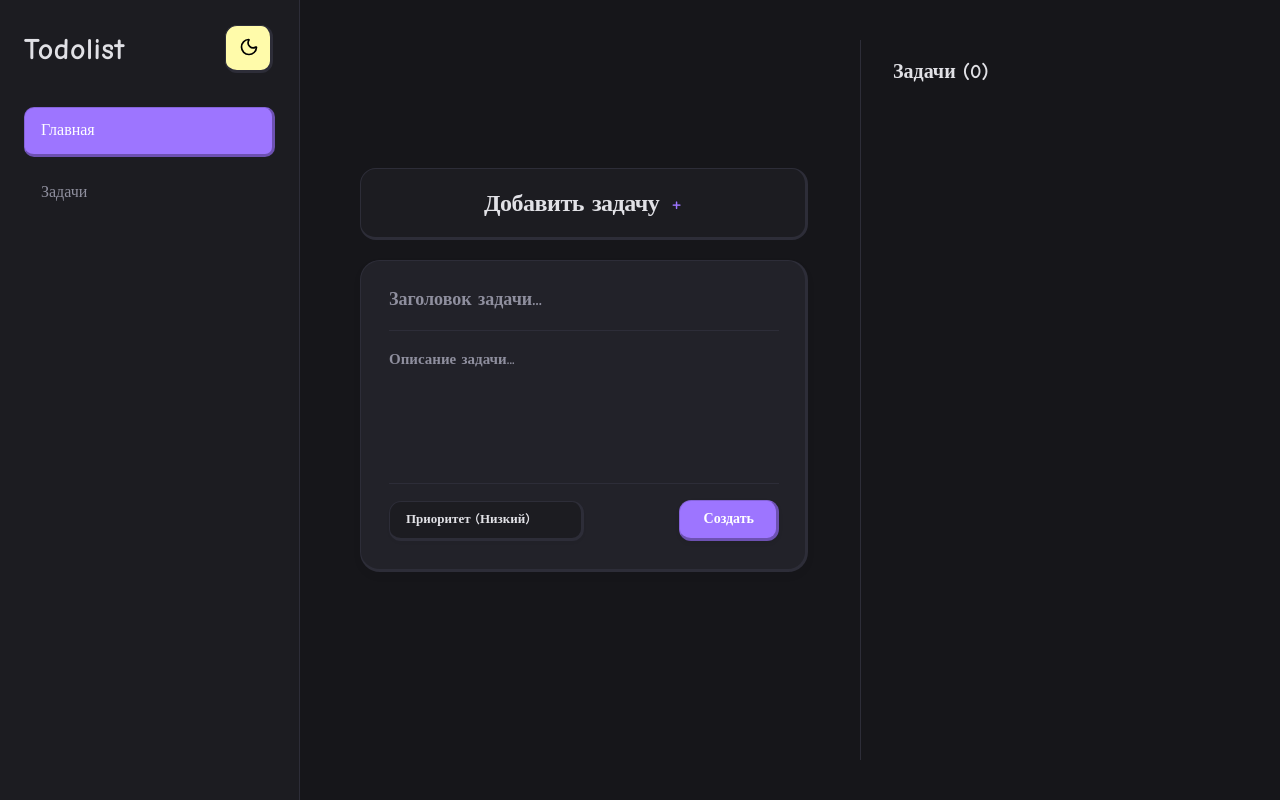
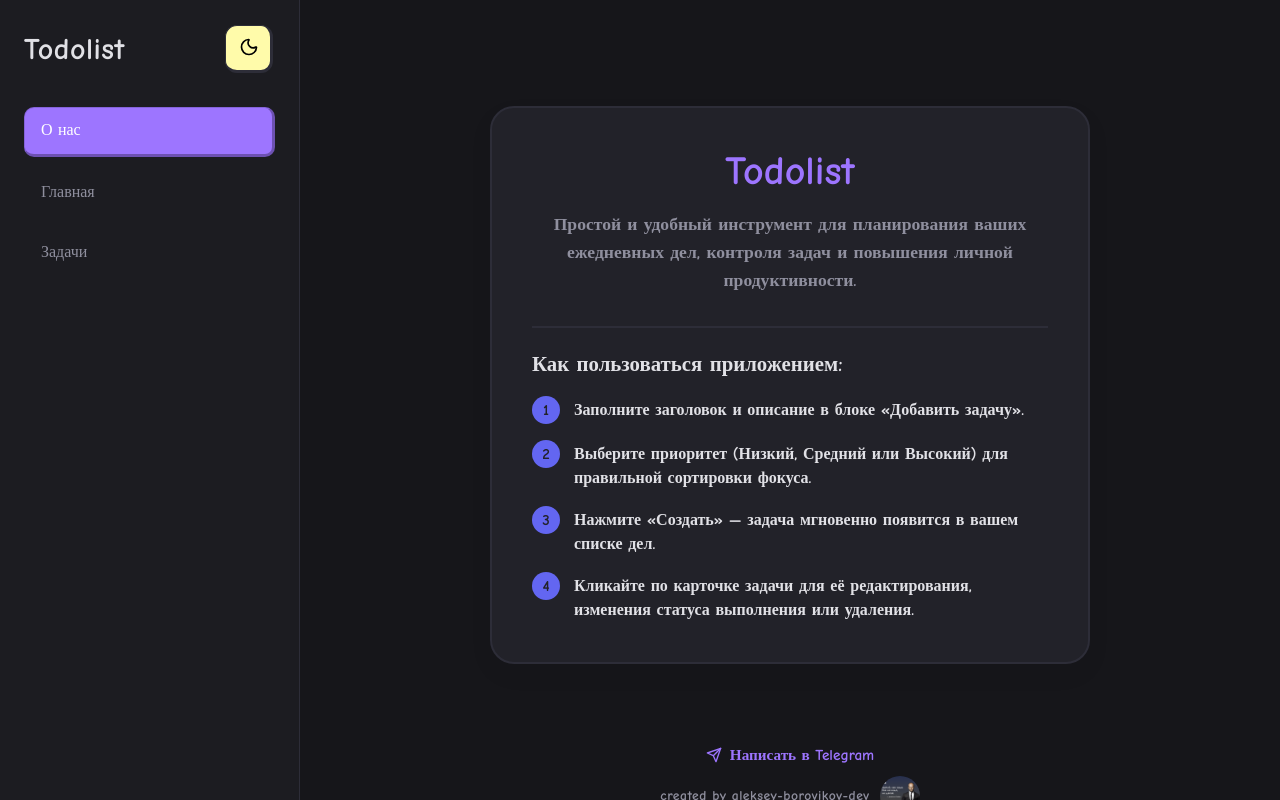
Before and after one commit to skammshik339/portfolio-project-todolist, a React (Vite) app: page / in a window 1280 px wide. Built offline with nearby package versions, Linux system fonts and the light colour scheme; a web font is replaced by a local one.

Commit message:
add WelcomePage

```diff
--- a/src/layouts/MainLayout/MainLayout.tsx
+++ b/src/layouts/MainLayout/MainLayout.tsx
@@ -34,6 +34,14 @@ export default function MainLayout() {
                 `${styles["nav-link"]} ${isActive ? styles["nav-link-active"] : ""}`
               }
             >
+             О нас
+            </NavLink>
+            <NavLink
+              to="/home"
+              className={({ isActive }) =>
+                `${styles["nav-link"]} ${isActive ? styles["nav-link-active"] : ""}`
+              }
+            >
               Главная
             </NavLink>
 
--- /dev/null
+++ b/src/pages/WelcomePage/WelcomePage.module.css
@@ -0,0 +1,155 @@
+.container {
+  min-height: 100vh;
+  display: flex;
+  flex-direction: column;
+  justify-content: space-between;
+  align-items: center;
+  padding: 24px;
+  background-color: var(--bg-main);
+  color: var(--text-main);
+  box-sizing: border-box;
+  transition: background-color 0.3s ease, color 0.3s ease;
+}
+
+.main-content {
+  max-width: 600px;
+  width: 100%;
+  margin: auto;
+  background-color: var(--bg-card);
+  border: 2px var(--border-color) solid;
+  border-radius: 24px;
+  padding: 40px;
+  box-shadow: 0 10px 25px rgba(0, 0, 0, 0.05);
+  box-sizing: border-box;
+  text-align: center;
+  transition: background-color 0.3s ease, border-color 0.3s ease;
+}
+
+.title {
+  font-size: 2.5rem;
+  margin-bottom: 16px;
+  color: var(--accent-primary);
+}
+
+.subtitle {
+  font-size: 1.1rem;
+  color: var(--text-muted);
+  line-height: 1.6;
+  margin-bottom: 32px;
+}
+
+.divider {
+  height: 2px;
+  background-color: var(--border-color);
+  margin: 24px 0;
+  transition: background-color 0.3s ease;
+}
+
+.steps-title {
+  font-size: 1.3rem;
+  margin-bottom: 20px;
+  color: var(--text-main);
+  text-align: left;
+}
+
+.steps-list {
+  display: flex;
+  flex-direction: column;
+  gap: 16px;
+  text-align: left;
+}
+
+.step-item {
+  display: flex;
+  align-items: flex-start;
+  gap: 14px;
+}
+
+.step-number {
+
+  background-color: var(--accent-secondary);
+  color: var(--bg-card);
+  min-width: 28px;
+  height: 28px;
+  border-radius: 50%;
+  display: flex;
+  align-items: center;
+  justify-content: center;
+  font-size: 0.95rem;
+  transition: background-color 0.3s ease, color 0.3s ease;
+}
+
+.step-text {
+  font-size: 1rem;
+  color: var(--text-main);
+  line-height: 1.5;
+  padding-top: 2px;
+}
+
+.footer {
+  width: 100%;
+  max-width: 600px;
+  text-align: center;
+  margin-top: 40px;
+  display: flex;
+  flex-direction: column;
+  align-items: center;
+  gap: 12px;
+}
+
+.tg-link {
+  display: inline-flex;
+  align-items: center;
+  gap: 8px;
+
+  color: var(--accent-primary);
+  text-decoration: none;
+  font-size: 0.95rem;
+  transition: color 0.2s ease;
+}
+
+.tg-link:hover {
+
+  color: var(--hover-color);
+}
+
+.copyright {
+  font-size: 0.85rem;
+  color: var(--text-muted);
+  letter-spacing: 0.5px;
+  display: flex;
+  align-items: center;
+}
+.logo{
+  width: 40px;
+  margin-left: 10px;
+  border-radius: 50%;
+}
+
+@media (max-width: 480px) {
+  .container {
+    padding: 16px;
+  }
+
+  .main-content {
+    padding: 24px 16px;
+    border-radius: 16px;
+  }
+
+  .title {
+    font-size: 1.8rem;
+  }
+
+  .subtitle {
+    font-size: 1rem;
+    margin-bottom: 24px;
+  }
+
+  .steps-title {
+    font-size: 1.15rem;
+  }
+
+  .step-text {
+    font-size: 0.95rem;
+  }
+}
--- /dev/null
+++ b/src/pages/WelcomePage/WelcomePage.tsx
@@ -0,0 +1,68 @@
+import styles from "./WelcomePage.module.css";
+
+export default function WelcomePage() {
+  return (
+    <div className={styles["container"]}>
+      <main className={styles["main-content"]}>
+        <h1 className={styles["title"]}>Todolist</h1>
+        <p className={styles["subtitle"]}>
+          Простой и удобный инструмент для планирования ваших ежедневных дел,
+          контроля задач и повышения личной продуктивности.
+        </p>
+
+        <div className={styles["divider"]} />
+
+        <h3 className={styles["steps-title"]}>Как пользоваться приложением:</h3>
+
+        <div className={styles["steps-list"]}>
+          <div className={styles["step-item"]}>
+            <span className={styles["step-number"]}>1</span>
+            <span className={styles["step-text"]}>
+              Заполните заголовок и описание в блоке «Добавить задачу».
+            </span>
+          </div>
+
+          <div className={styles["step-item"]}>
+            <span className={styles["step-number"]}>2</span>
+            <span className={styles["step-text"]}>
+              Выберите приоритет (Низкий, Средний или Высокий) для правильной сортировки фокуса.
+            </span>
+          </div>
+
+          <div className={styles["step-item"]}>
+            <span className={styles["step-number"]}>3</span>
+            <span className={styles["step-text"]}>
+              Нажмите «Создать» — задача мгновенно появится в вашем списке дел.
+            </span>
+          </div>
+
+          <div className={styles["step-item"]}>
+            <span className={styles["step-number"]}>4</span>
+            <span className={styles["step-text"]}>
+              Кликайте по карточке задачи для её редактирования, изменения статуса выполнения или удаления.
+            </span>
+          </div>
+        </div>
+      </main>
+
+      <footer className={styles["footer"]}>
+        <a
+          href="https://t.me/skamshik339"
+          target="_blank"
+          rel="noopener noreferrer"
+          className={styles["tg-link"]}
+        >
+          <svg width="16" height="16" viewBox="0 0 24 24" fill="none" stroke="currentColor" strokeWidth="2" strokeLinecap="round" strokeLinejoin="round">
+            <line x1="22" y1="2" x2="11" y2="13"></line>
+            <polygon points="22 2 15 22 11 13 2 9 22 2"></polygon>
+          </svg>
+          <span>Написать в Telegram</span>
+        </a>
+        <div className={styles["copyright"]}>
+          created by aleksey-borovikov-dev
+          <img src="src/assets/images/logo.jpg" className={styles['logo']}/>
+        </div>
+      </footer>
+    </div>
+  );
+}
```
Also changed, not shown: src/router/router.tsx (+6 -1 lines), src/assets/images/logo.jpg (added).
